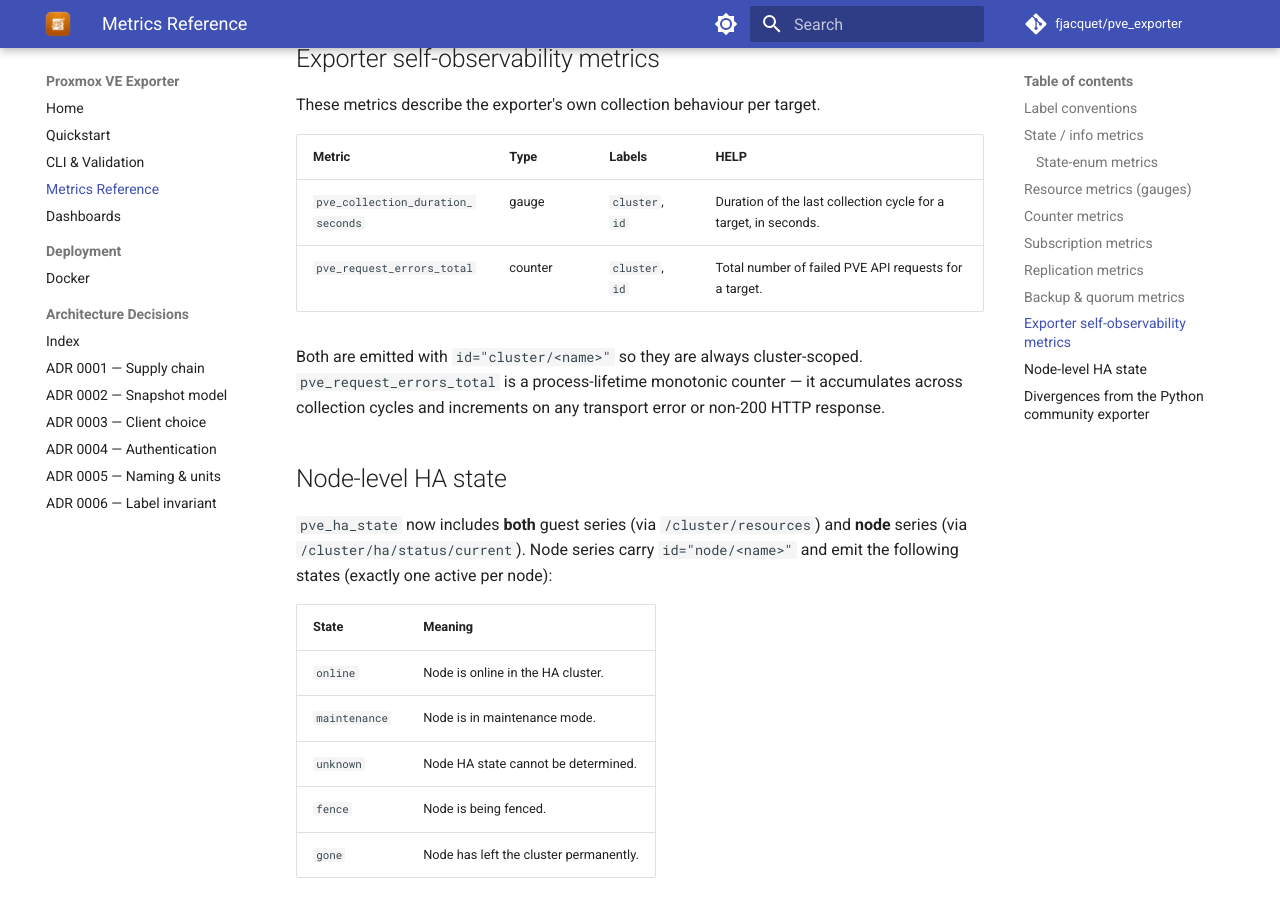
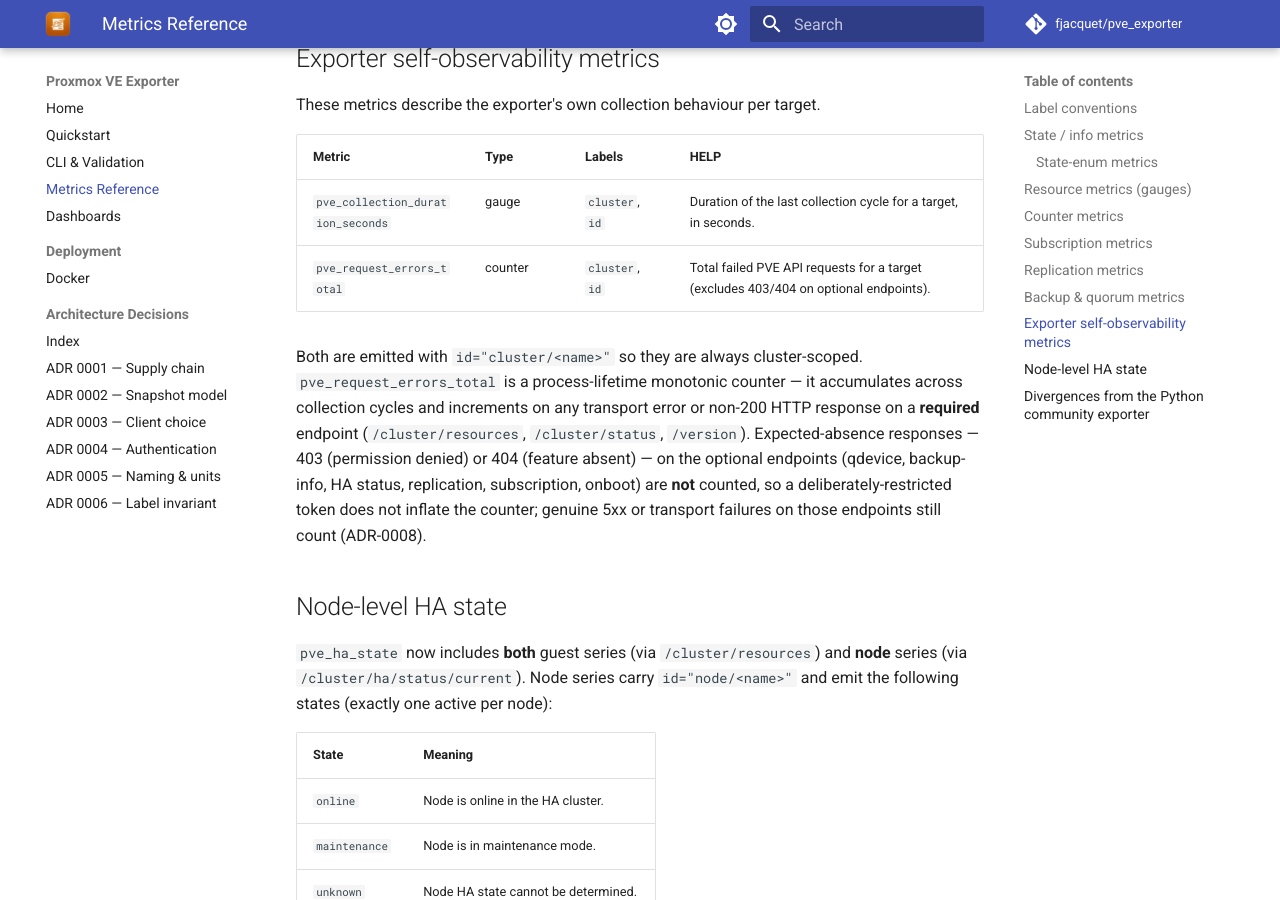
Before and after one commit to fjacquet/pve_exporter, an MkDocs documentation site: the page built from docs/metrics.md, in a window 1280 px wide and 900 px high, scrolled down 4324 px. Built offline with MkDocs 1.6.1 and Material for MkDocs 9.7.7, drawn with Linux system fonts in a browser that asks for light colours; comment, search, counter and statistics services are not loaded.

Commit message:
docs: document optional-endpoint error-counting policy (ADR-0008)
Co-Authored-By: Claude Opus 4.8 (1M context) <noreply@anthropic.com>

```diff
--- a/docs/metrics.md
+++ b/docs/metrics.md
@@ -118,11 +118,16 @@ These metrics describe the exporter's own collection behaviour per target.
 | Metric                              | Type    | Labels          | HELP                                                              |
 | ----------------------------------- | ------- | --------------- | ----------------------------------------------------------------- |
 | `pve_collection_duration_seconds`   | gauge   | `cluster`, `id` | Duration of the last collection cycle for a target, in seconds.  |
-| `pve_request_errors_total`          | counter | `cluster`, `id` | Total number of failed PVE API requests for a target.             |
+| `pve_request_errors_total`          | counter | `cluster`, `id` | Total failed PVE API requests for a target (excludes 403/404 on optional endpoints). |
 
 Both are emitted with `id="cluster/<name>"` so they are always cluster-scoped.
 `pve_request_errors_total` is a process-lifetime monotonic counter — it accumulates
-across collection cycles and increments on any transport error or non-200 HTTP response.
+across collection cycles and increments on any transport error or non-200 HTTP response
+on a **required** endpoint (`/cluster/resources`, `/cluster/status`, `/version`).
+Expected-absence responses — 403 (permission denied) or 404 (feature absent) — on the
+optional endpoints (qdevice, backup-info, HA status, replication, subscription, onboot)
+are **not** counted, so a deliberately-restricted token does not inflate the counter;
+genuine 5xx or transport failures on those endpoints still count (ADR-0008).
 
 ## Node-level HA state
 
```
Also changed, not shown: docs/adr/0008-request-error-counting.md (added, +47 -0 lines), docs/adr/index.md (+2 -0 lines), 1 other file.
